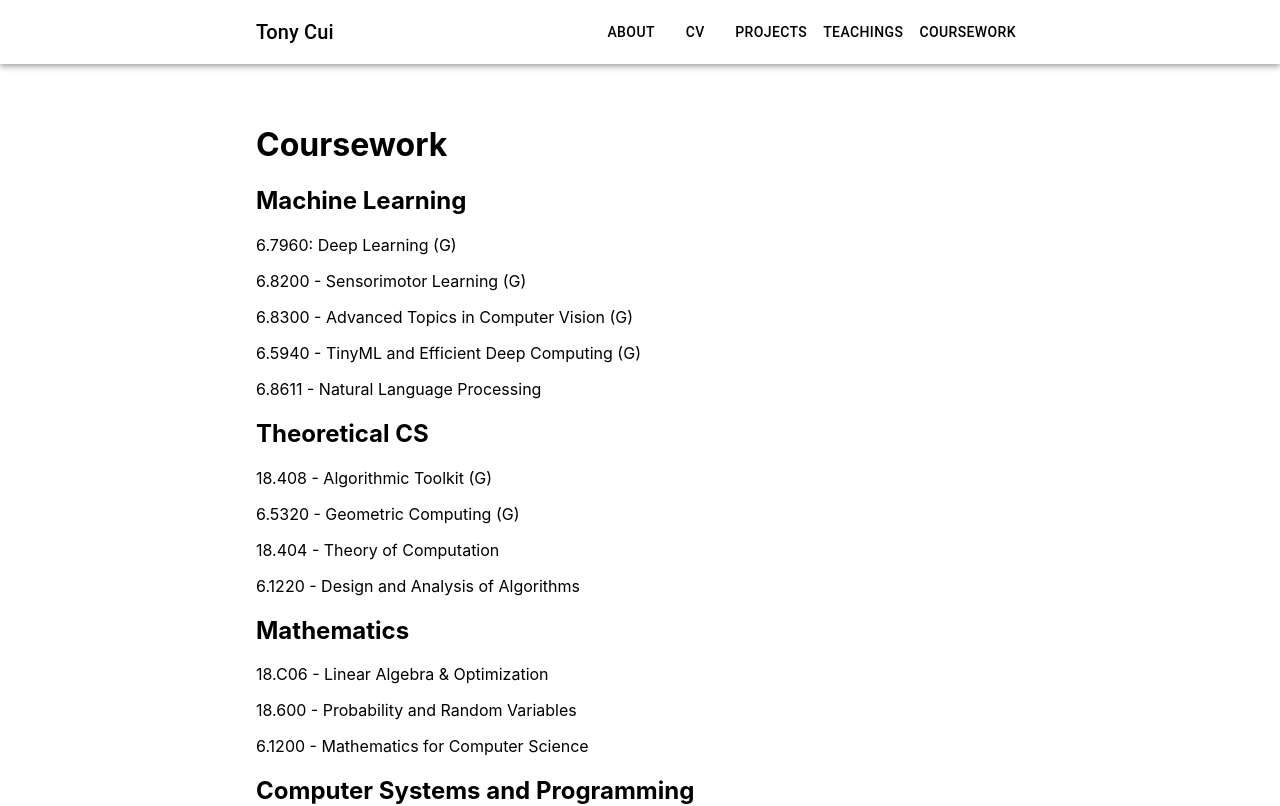
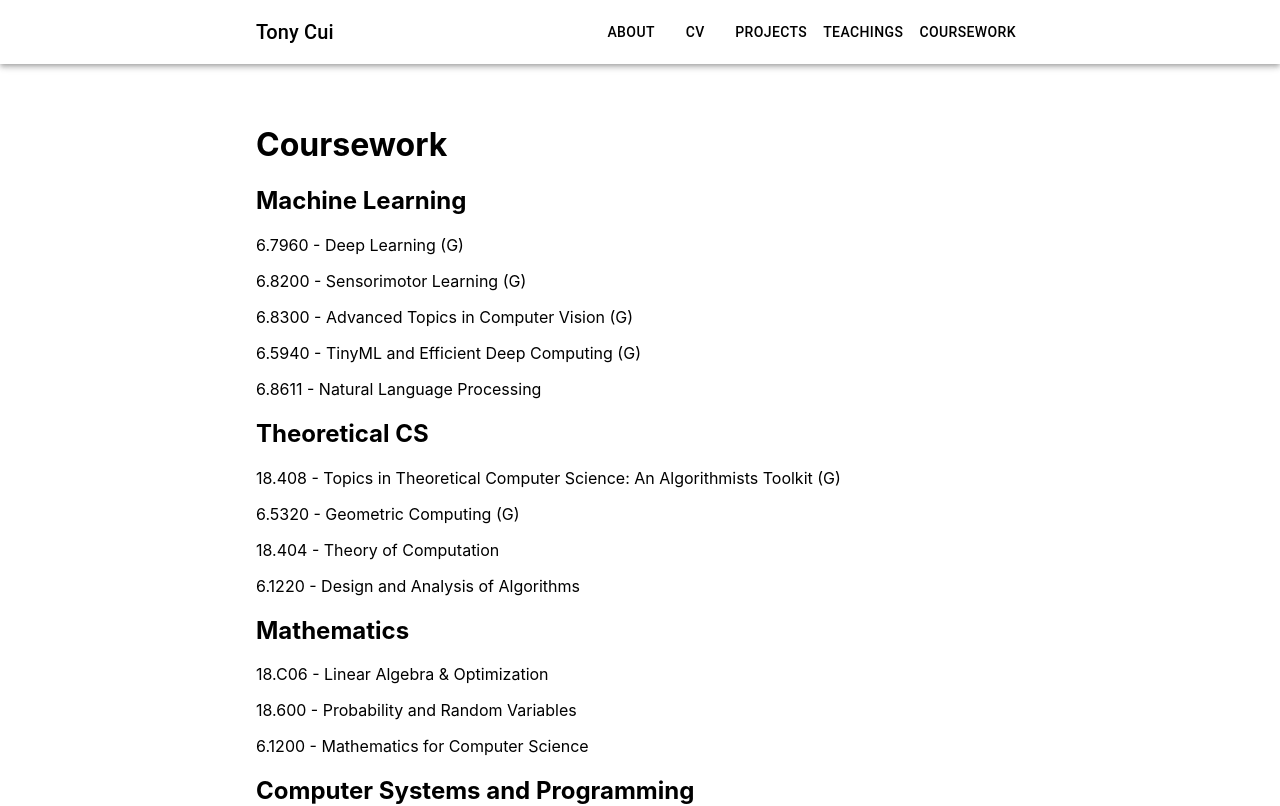
Before and after one commit to tcui37/tcui37.github.io, a React (Create React App) app: page /Coursework in a window 1280 px wide. Shown: the top 806 px of the page. Built offline with nearby package versions, Linux system fonts and the light colour scheme.

Commit message:
update summer 2024pt 2

```diff
--- a/src/pages/Coursework.tsx
+++ b/src/pages/Coursework.tsx
@@ -26,14 +26,14 @@ import React from 'react';
 // }
 const coursework = {
     'Machine Learning': [
-        '6.7960: Deep Learning (G)',
+        '6.7960 - Deep Learning (G)',
         '6.8200 - Sensorimotor Learning (G)',
         '6.8300 - Advanced Topics in Computer Vision (G)',
         '6.5940 - TinyML and Efficient Deep Computing (G)',
         '6.8611 - Natural Language Processing',
     ],
     'Theoretical CS': [
-        '18.408 - Algorithmic Toolkit (G)',
+        '18.408 - Topics in Theoretical Computer Science: An Algorithmists Toolkit (G)',
         '6.5320 - Geometric Computing (G)',
         '18.404 - Theory of Computation',
         '6.1220 - Design and Analysis of Algorithms'
```
